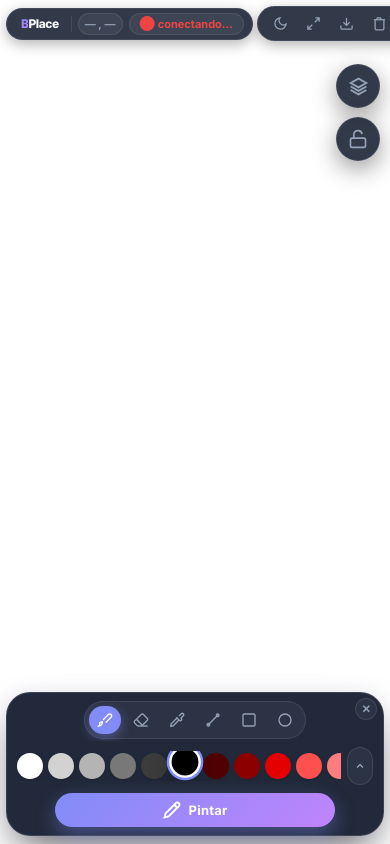
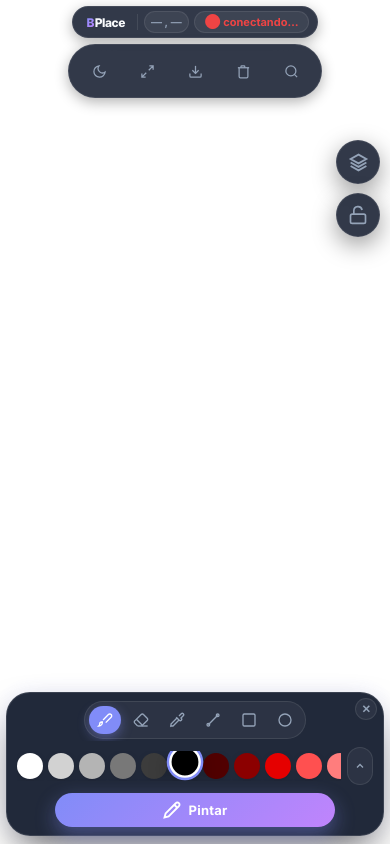
Before and after one commit to brando86701/Bplace, a website: page public/index.html in a window 390 px wide. Drawn offline with Linux system fonts and the light colour scheme; no server answers.

Commit message:
Center mobile toolbar and keep all actions visible

```diff
--- a/public/index.html
+++ b/public/index.html
@@ -8,7 +8,7 @@
   <link rel="preconnect" href="https://fonts.googleapis.com">
   <link rel="preconnect" href="https://fonts.gstatic.com" crossorigin>
   <link href="https://fonts.googleapis.com/css2?family=Inter:wght@400;500;600;700;800;900&display=swap" rel="stylesheet">
-  <link rel="stylesheet" href="style.css?v=60014">
+  <link rel="stylesheet" href="style.css?v=60016">
 </head>
 <body class="dark-theme">
 
--- a/public/style.css
+++ b/public/style.css
@@ -1646,16 +1646,32 @@ body.paint-mode #wplace-dock {
 @media (max-width: 768px) {
   /* Top Bar Mobile Optimization */
   #topbar {
-    top: 6px;
+    top: calc(6px + env(safe-area-inset-top, 0px));
     left: 6px;
     right: 6px;
-    gap: 4px;
+    flex-direction: column;
+    justify-content: center;
+    gap: 6px;
   }
 
   .tb-floating-left, .tb-floating-right {
     padding: 4px 8px;
     gap: 4px;
     border-radius: var(--radius-full);
+    max-width: 100%;
+    box-sizing: border-box;
+    justify-content: center;
+  }
+
+  .tb-floating-left {
+    border-radius: 20px;
+    flex-wrap: wrap;
+  }
+
+  .tb-info-chips {
+    min-width: 0;
+    flex-wrap: wrap;
+    justify-content: center;
   }
 
   .tb-logo {
@@ -1669,6 +1685,10 @@ body.paint-mode #wplace-dock {
 
   .tb-btn {
     padding: 5px 7px;
+    width: 44px;
+    height: 44px;
+    flex: 0 0 44px;
+    justify-content: center;
     font-size: 11px;
     gap: 0;
   }
@@ -1840,7 +1860,7 @@ body.paint-mode #wplace-dock {
   }
 
   .canvas-actions {
-    top: 64px;
+    top: calc(140px + env(safe-area-inset-top, 0px));
     right: 10px;
     gap: 9px;
   }
```
